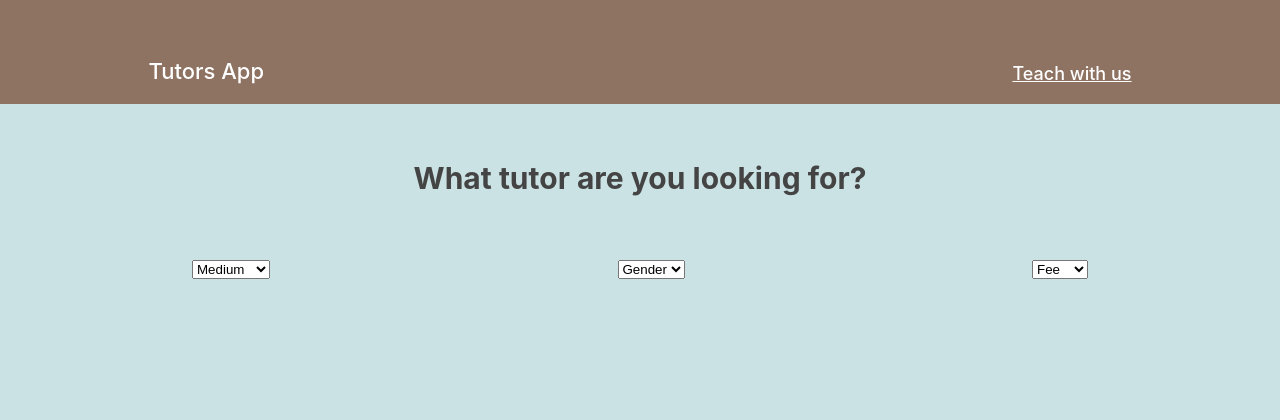
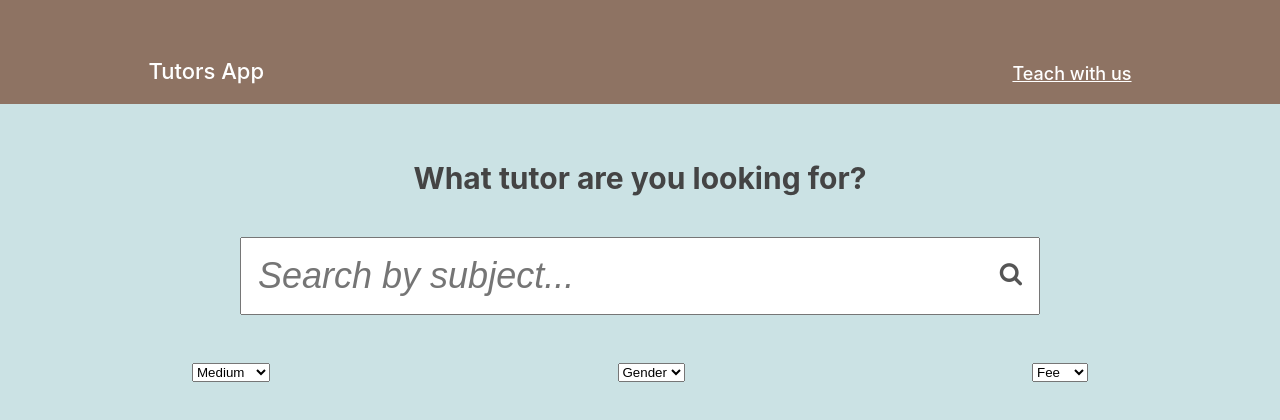
Before and after one commit to elireiner/tutors-app, a React (Create React App) app: page / in a window 1280 px wide. Shown: the top 420 px of the page. Built offline with nearby package versions, Linux system fonts and the light colour scheme; no server answers.

Commit message:
Uncomment subjects search

```diff
--- a/src/components/Filters/Filters.js
+++ b/src/components/Filters/Filters.js
@@ -16,7 +16,7 @@ export default class Filters extends React.Component {
 
                     <h2 className="heading">What tutor are you looking for?</h2>
 
-                    {/*<label className="search-label" htmlFor="search-input">
+                    <label className="search-label" htmlFor="search-input">
                         <input
                             type="text"
                             id="search-input"
@@ -25,7 +25,7 @@ export default class Filters extends React.Component {
                             onChange={this.handleFilterTextChange}
                         />
                         <i className="fa fa-search search-icon" />
-        </label>*/}
+                    </label>
                 </div>
                 <div className="filters">
                     <label>
```
